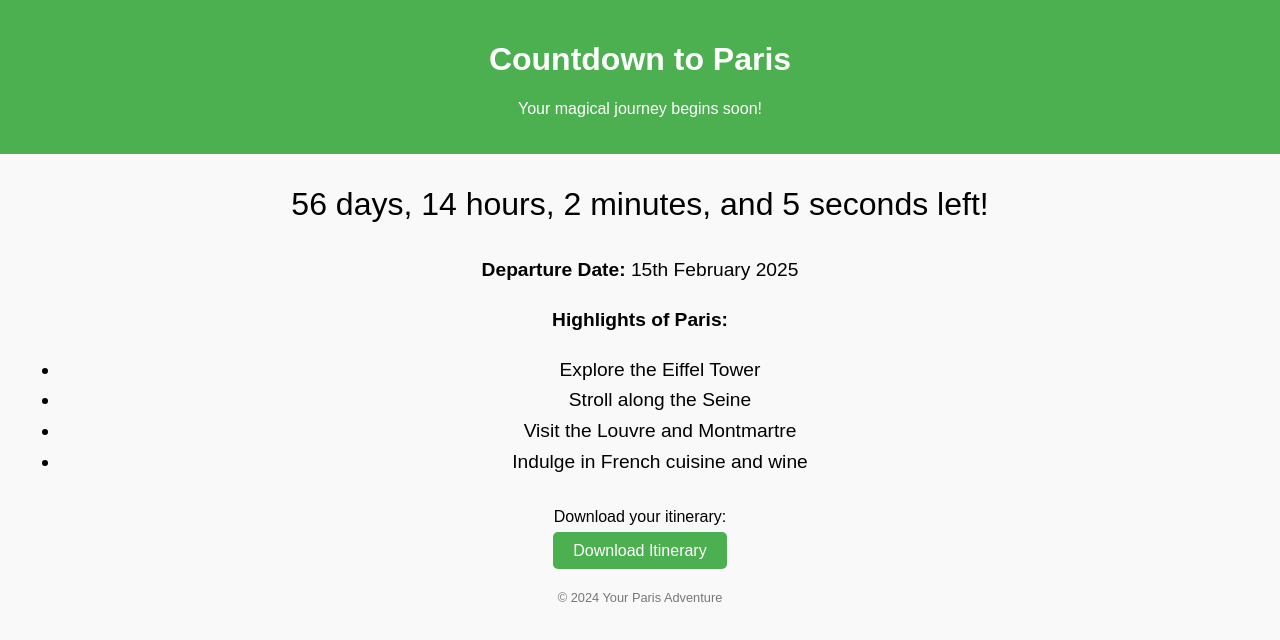
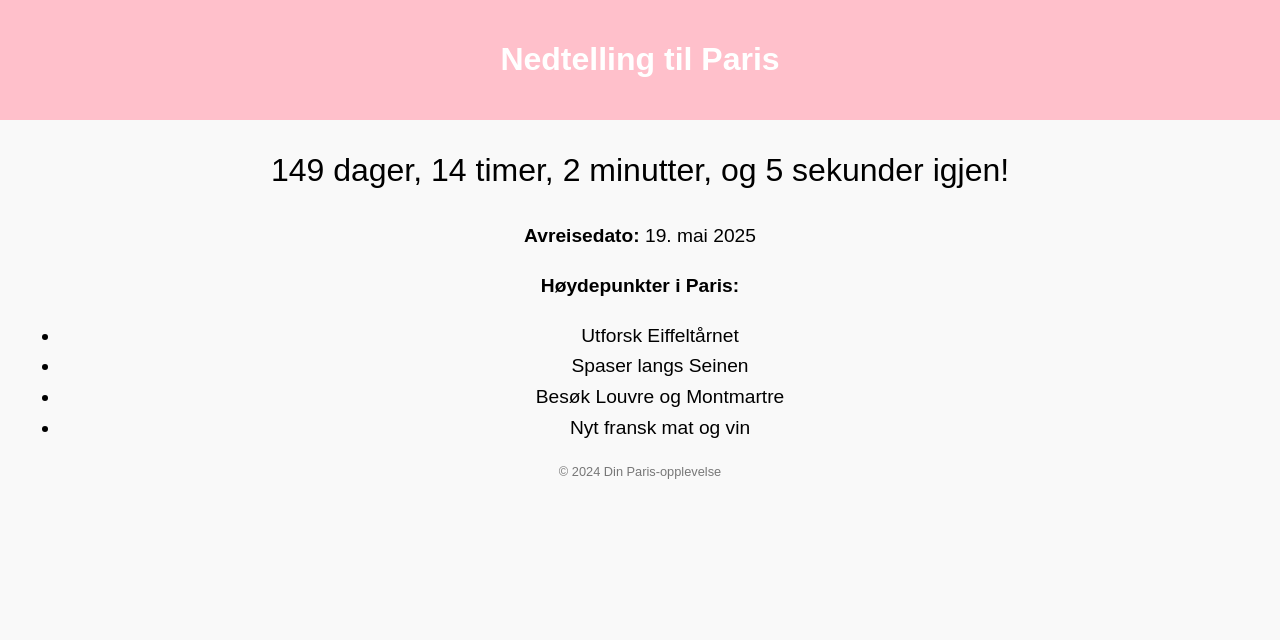
Before and after one commit to frekarlsen/paris-adventure, a plain HTML site: page index.html in a window 1280 px wide. Drawn offline with Linux system fonts and the light colour scheme; a web font is replaced by a local one.

Commit message:
Add files via upload
rev2

```diff
--- a/index.html
+++ b/index.html
@@ -1,19 +1,24 @@
+
 <!DOCTYPE html>
-<html lang="en">
+<html lang="no">
 <head>
     <meta charset="UTF-8">
     <meta name="viewport" content="width=device-width, initial-scale=1.0">
-    <title>Countdown to Paris</title>
+    <title>Nedtelling til Paris</title>
     <style>
+        @font-face {
+            font-family: 'Chaucer';
+            src: url('https://fonts.cdnfonts.com/s/16229/Chaucer-Regular.ttf') format('truetype');
+        }
         body {
-            font-family: Arial, sans-serif;
+            font-family: 'Chaucer', Arial, sans-serif;
             text-align: center;
             background-color: #f9f9f9;
             margin: 0;
             padding: 0;
         }
         header {
-            background-color: #4CAF50;
+            background-color: #FFC0CB;
             color: white;
             padding: 20px 0;
         }
@@ -31,54 +36,35 @@
             font-size: 0.8rem;
             color: #777;
         }
-        .download {
-            margin: 30px 0;
-        }
-        .download a {
-            text-decoration: none;
-            color: white;
-            background-color: #4CAF50;
-            padding: 10px 20px;
-            border-radius: 5px;
-        }
-        .download a:hover {
-            background-color: #45a049;
-        }
     </style>
 </head>
 <body>
     <header>
-        <h1>Countdown to Paris</h1>
-        <p>Your magical journey begins soon!</p>
+        <h1>Nedtelling til Paris</h1>
     </header>
 
     <div class="countdown">
-        <p id="timer">Loading countdown...</p>
+        <p id="timer">Laster nedtelling...</p>
     </div>
 
     <div class="info">
-        <p><strong>Departure Date:</strong> 15th February 2025</p>
-        <p><strong>Highlights of Paris:</strong></p>
+        <p><strong>Avreisedato:</strong> 19. mai 2025</p>
+        <p><strong>Høydepunkter i Paris:</strong></p>
         <ul>
-            <li>Explore the Eiffel Tower</li>
-            <li>Stroll along the Seine</li>
-            <li>Visit the Louvre and Montmartre</li>
-            <li>Indulge in French cuisine and wine</li>
+            <li>Utforsk Eiffeltårnet</li>
+            <li>Spaser langs Seinen</li>
+            <li>Besøk Louvre og Montmartre</li>
+            <li>Nyt fransk mat og vin</li>
         </ul>
     </div>
 
-    <div class="download">
-        <p>Download your itinerary:</p>
-        <a href="Paris_Itinerary.pdf" download>Download Itinerary</a>
-    </div>
-
     <footer>
-        <p>&copy; 2024 Your Paris Adventure</p>
+        <p>&copy; 2024 Din Paris-opplevelse</p>
     </footer>
 
     <script>
-        // Countdown timer script
-        const targetDate = new Date('February 15, 2025 00:00:00').getTime();
+        // Nedtellingstimer script
+        const targetDate = new Date('May 19, 2025 00:00:00').getTime();
 
         const countdown = () => {
             const now = new Date().getTime();
@@ -90,11 +76,11 @@
             const seconds = Math.floor((difference % (1000 * 60)) / 1000);
 
             document.getElementById("timer").innerHTML =
-                `${days} days, ${hours} hours, ${minutes} minutes, and ${seconds} seconds left!`;
+                `${days} dager, ${hours} timer, ${minutes} minutter, og ${seconds} sekunder igjen!`;
 
             if (difference < 0) {
                 clearInterval(interval);
-                document.getElementById("timer").innerHTML = "It's time for Paris!";
+                document.getElementById("timer").innerHTML = "Det er tid for Paris!";
             }
         };
 
```
